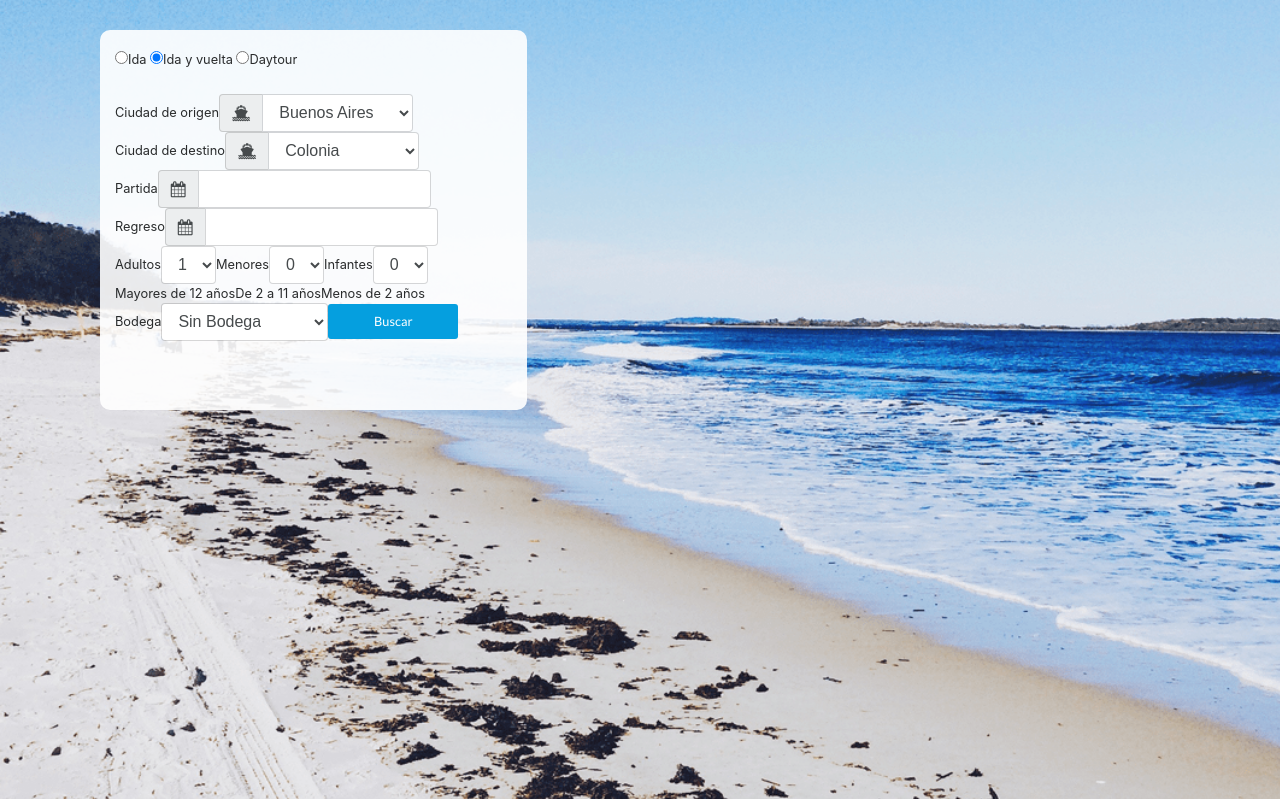
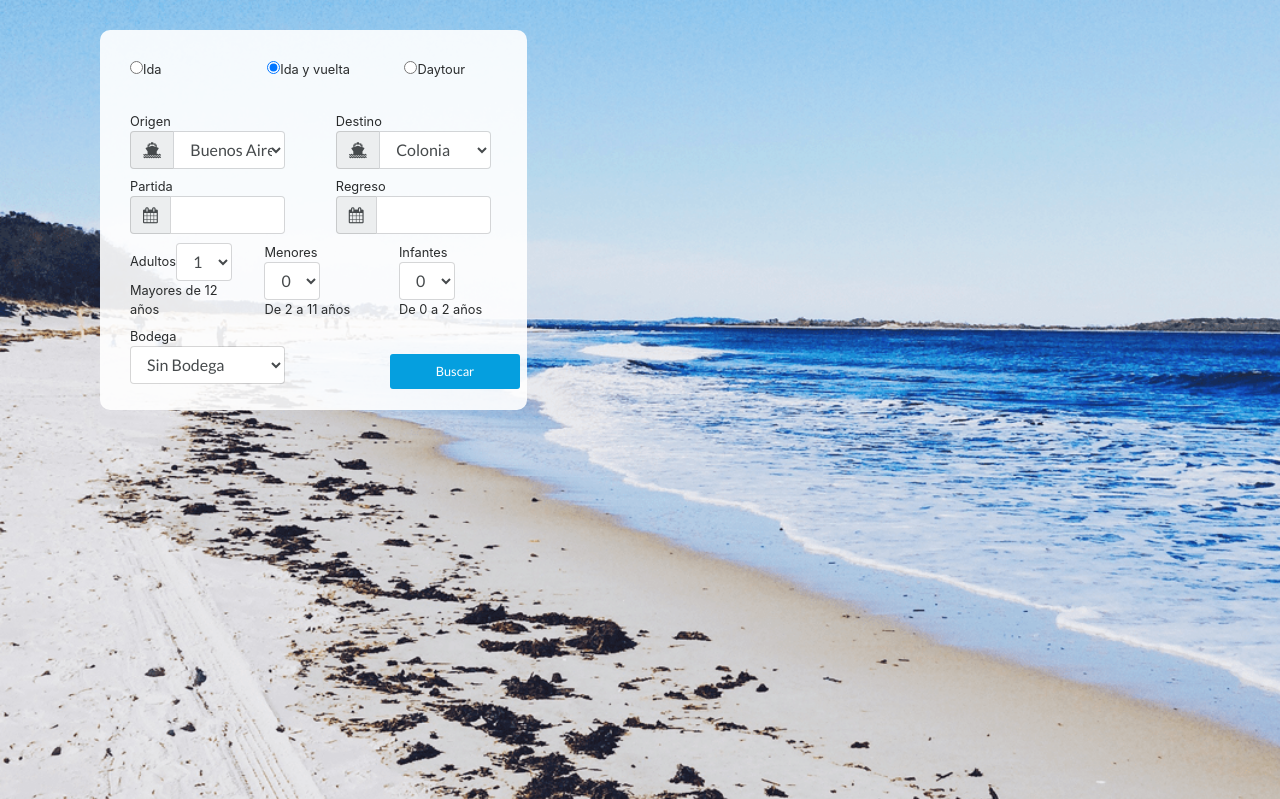
Before and after one commit to moi05/seacatv1, a web app: file index.html in a window 1280 px wide. Shown: the part 180-979 px from the top of the page. Run offline with its HTML, style and script files only (its server is not run), Linux system fonts and the light colour scheme; some libraries are stand-ins or nearby versions.

Commit message:
form de búsqueda terminado

```diff
--- a/index.html
+++ b/index.html
@@ -55,13 +55,14 @@
     <div class="contents">
     <div class="col-md-4" id="reservas3" >
         <form method="post" action="resultadoBusqueda.html" name="buscador">
-        <div class="form-group">
-            <label class="radio-inline"><input type="radio" name="tipoviaje" value="ida">Ida</label>
-            <label class="radio-inline"><input  type="radio" name="tipoviaje" value="ida_vuelta" checked="">Ida y vuelta</label>
-            <label class="radio-inline"><input type="radio" name="tipoviaje" value="daytour">Daytour</label>
+        <div class="form-group row">
+            <label class="radio-inline col-md-4"><input type="radio" name="tipoviaje" value="ida">Ida</label>
+            <label class="radio-inline col-md-4"><input  type="radio" name="tipoviaje" value="ida_vuelta" checked="">Ida y vuelta</label>
+            <label class="radio-inline col-md-4"><input type="radio" name="tipoviaje" value="daytour">Daytour</label>
         </div>
-        <div class="form-inline">
-        <label>Ciudad de origen</label>
+        <div class="row">
+                <div class="form-inline col-md-6">
+                    <label>Origen</label>
                     <div class="input-group">
                         <div class="input-group-addon"><i class="fa fa-ship fa-2"></i></div>
                         <select name="origen" class="form-control input-sm" id="origen" onchange="updateDestino(this, document.buscador.destino);">
@@ -73,8 +74,8 @@
                         </select>
                     </div>
                 </div>
-    <div class="form-inline">
-        <label>Ciudad de destino</label>
+            <div class="form-inline col-md-6">
+                <label>Destino</label>
                 <div class="input-group">
                     <div class="input-group-addon"><i class="fa fa-ship fa-2"></i></div>
                     <select name="destino" class="form-control input-sm" id="destino" onchange="updateOrigen(document.buscador.origen, this);">
@@ -86,22 +87,26 @@
                     </select>
                 </div>
             </div>
-    <div class="form-inline">
+        </div>
+        <div class="row">
+            <div class="form-inline col-md-6">
                 <label>Partida</label>
                 <div class="input-group">
                     <div class="input-group-addon trigida"><i class="fa fa-calendar fa-2"></i></div>
                     <input name="fechaIda" id="fechaIda" type="text" class="form-control  input-sm" data-role="date" >
                 </div>
             </div>
-    <div class="form-inline">
+            <div class="form-inline col-md-6">
                 <label>Regreso</label>
                 <div class="input-group">
                     <div class="input-group-addon trigvta"><i class="fa fa-calendar fa-2"></i></div>
                     <input name="fechaVuelta" id="fechaVuelta" type="text" class="form-control  input-sm" data-role="date" >
                 </div>
             </div>
-    <div class="form-inline">
-        <div class="form-group">
+        </div>
+        <div class="row">
+            <div class="form-inline" id="edades">
+                <div class="form-group col-md-4">
                     <label>Adultos</label>
                     <select name="adultos" class="form-control input-sm">
                         <option value="0" >0</option>
@@ -115,9 +120,9 @@
                             <option value="8" >8</option>
                             <option value="9" >9</option>
                     </select></br>
-
+                    <label>Mayores de 12 años</label>
                 </div>
-            <div class="form-group">
+                <div class="form-group col-md-4">
                     <label>Menores</label>
                     <select name="menores" class="form-control input-sm">
                         <option value="0">0</option>
@@ -130,9 +135,10 @@
                             <option value="7">7</option>
                             <option value="8">8</option>
                     </select></br>
+                    <label>De 2 a 11 años</label>
 
                     </div>
-                <div class="form-group">
+                    <div class="form-group col-md-4">
                         <label>Infantes</label>
                         <select name="infantes" class="form-control input-sm">
                             <option value="0">0</option>
@@ -145,13 +151,12 @@
                                 <option value="7">7</option>
                                 <option value="8">8</option>
                         </select></br>
-
+                        <label>De 0 a 2 años</label>
                 </div>
-                <span>Mayores de 12 años</span>
-                <span>De 2 a 11 años</span>
-                <span>Menos de 2 años</span>
             </div>
-    <div class="form-inline" id="cont-bodegas">
+        </div>
+        <div class="row">
+            <div class="form-inline col-md-6" id="cont-bodegas">
                 <label>Bodega</label>
                 <div class="input-group">
                     <select name="bodega" id="bodega" class="form-control" >
@@ -161,8 +166,10 @@
                         <option value="6">Moto</option>
                     </select>
                 </div>
-        <div class="form-action">
+                <div class="form-action col-md-6">
                     <button class="btn-buscarpasaje" type="submit">Buscar</button>
+                </div>
+            </div>
         </div>
     </form>
     </div>
--- a/src/scss/_main-seacat.scss
+++ b/src/scss/_main-seacat.scss
@@ -178,6 +178,22 @@ hgroup {
     padding-bottom: 5%;
 }
 
+.form-control {
+    font-family: $primary-font !important;
+    font-size: $normal-font-size;
+}
+
+.input-group {
+    max-width: 88% !important;
+}
+
+.form-inline {
+    padding-top: 2% !important;
+}
+
+#edades {
+    max-width: 98% !important;
+}
 
 #reservas {
     background-color: rgba(255,255,255,0.90);
@@ -248,7 +264,8 @@ hgroup {
     margin-bottom: 420px;
     border-radius: 10px;
     margin-top: 30px;
-        padding-top: 20px;
+    padding-top: 30px;
+    padding-left: 30px;
     }
 
 .btnreservas i {
@@ -280,7 +297,9 @@ hgroup {
         height: 35px;
         font-size: $normal-font-size;
         font-family: $primary-font;
-        float: right;
+        float: left;
+        margin-left: 245px;
+        margin-top: -30px;
     }
 
 #ui-datepicker-div {
```
Also changed, not shown: src/css/seacat-core.css, 1 other file. Lines whose indentation alone changed are shown as unchanged.
